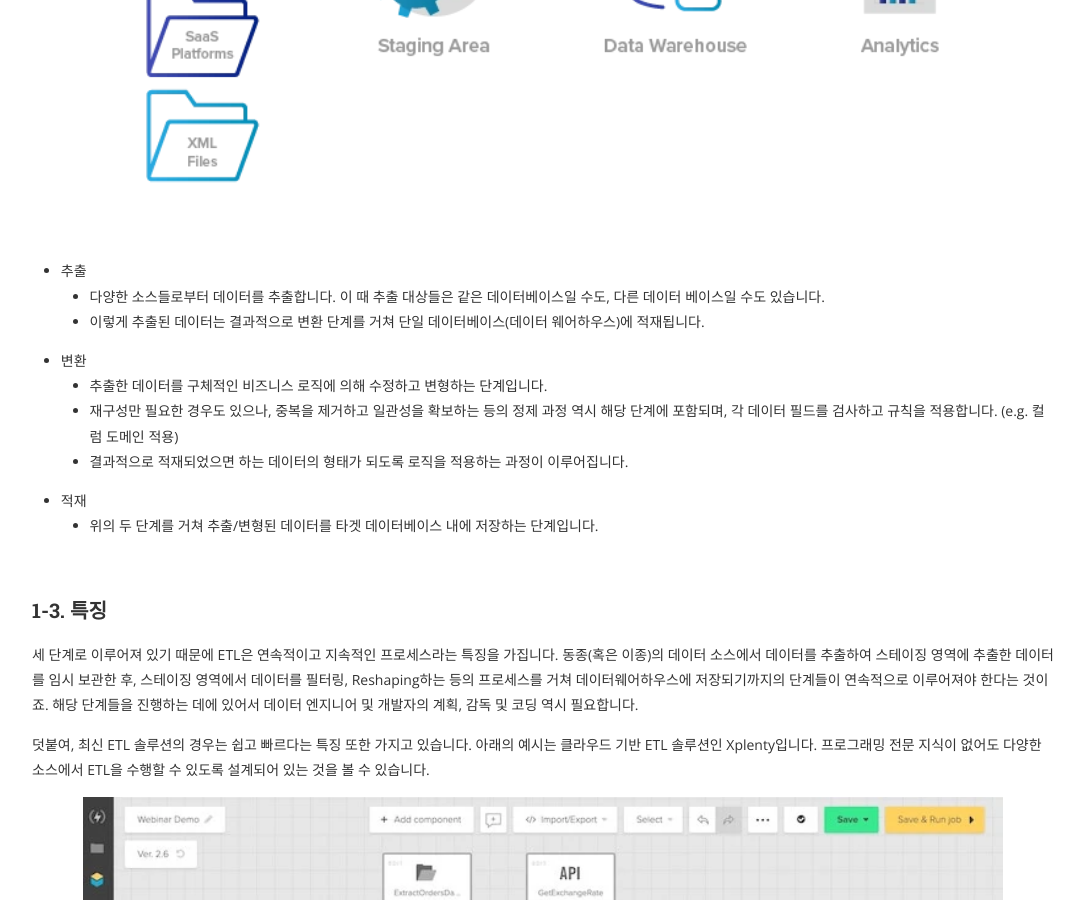
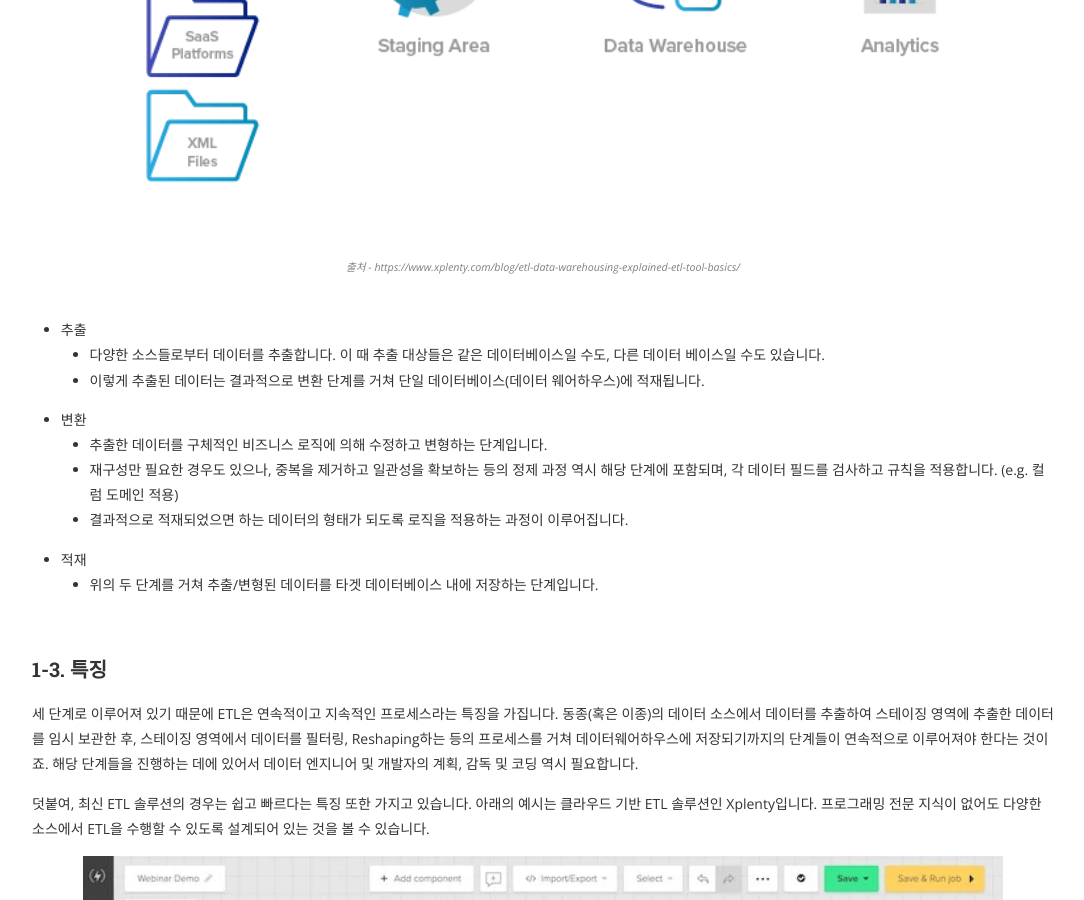
Before and after one commit to kurossncsoft/kurossncsoft.github.io, a Jekyll site: the page built from _posts/2021-07-21-etl_principles.md, in a window 1280 px wide and 900 px high, scrolled down 1710 px. Shown: the whole window, without its empty margins (97-1181 px from the left). Built offline with Jekyll 4.4.1, drawn with Linux system fonts in a browser that asks for light colours; nearby versions of some CDN libraries; comment, search, counter and statistics services are not loaded.

Commit message:
image caption test

```diff
--- a/_posts/2021-07-21-etl_principles.md
+++ b/_posts/2021-07-21-etl_principles.md
@@ -35,7 +35,10 @@ _"수많은 팀에서 관리하는 구조화된 데이터와 구조화되지 않
 ### 1-2. ETL 프로세스
 ETL은 총 세 단계로 이루어져있습니다. 바로 추출(**E**xtract), 변환(**T**ransform), 적재(**L**oad) 단계 입니다. ETL이라는 약어 역시 각 단계의 첫 글자를 따와 만들어졌습니다.
 
-![idkzqprcs59z2fn0vsw88unw1yz972ym](/assets/works/etl_principles/etl_process.png "출처 - https://www.xplenty.com/blog/etl-data-warehousing-explained-etl-tool-basics/")
+![idkzqprcs59z2fn0vsw88unw1yz972ym](/assets/works/etl_principles/etl_process.png)
+<div style="color:grey;font-size:8pt;text-align:center;"><i>출처 - https://www.xplenty.com/blog/etl-data-warehousing-explained-etl-tool-basics/</i></div>
+
+<br />
 
 * 추출
 	* 다양한 소스들로부터 데이터를 추출합니다. 이 때 추출 대상들은 같은 데이터베이스일 수도, 다른 데이터 베이스일 수도 있습니다.
```
